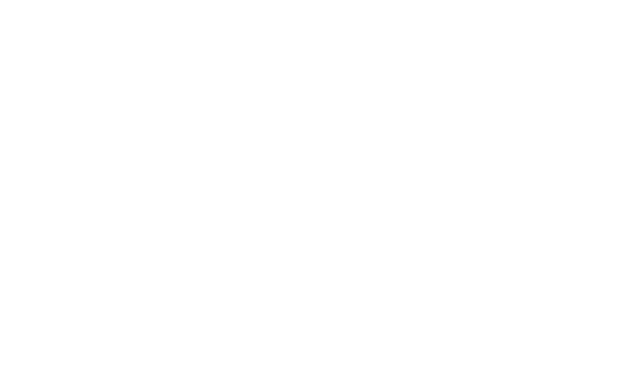
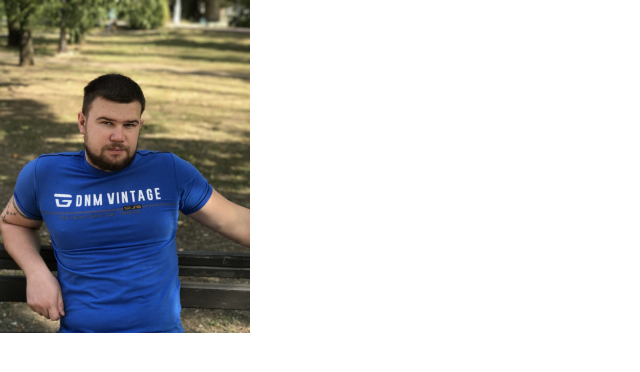
Before and after one commit to dhredmachine/rsschool-cv, a plain HTML site: page index.html in a window 1280 px wide. Shown: the whole page, without its empty margins (0-640 px from the left). Drawn offline with Linux system fonts and the light colour scheme.

Commit message:
fix: add img and connect css

```diff
--- a/index.html
+++ b/index.html
@@ -4,7 +4,10 @@
     <meta charset="UTF-8" />
     <meta http-equiv="X-UA-Compatible" content="IE=edge" />
     <meta name="viewport" content="width=device-width, initial-scale=1.0" />
+    <link rel="stylesheet" href="style.css" />
     <title>Document</title>
   </head>
-  <body></body>
+  <body>
+    <img src="img/avatar.jpg" alt="" />
+  </body>
 </html>
--- a/style.css
+++ b/style.css
@@ -3,3 +3,7 @@
   padding: 0;
   box-sizing: border-box;
 }
+
+img {
+  width: 250px;
+}
```
Also changed, not shown: img/avatar.jpg (added).
